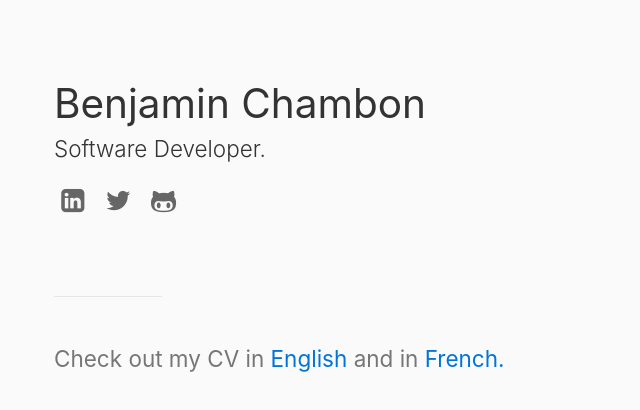
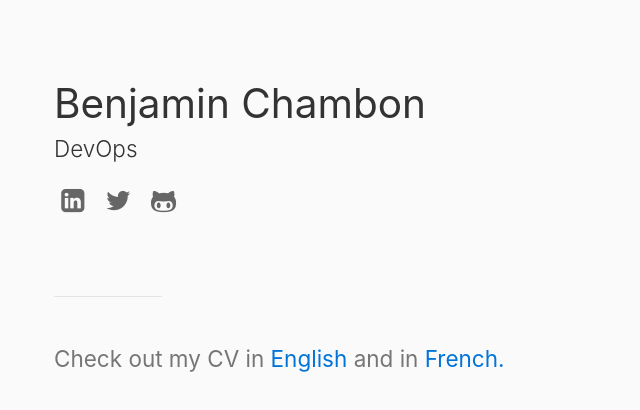
Before and after one commit to Trigu/Trigu.github.io, a plain HTML site: page index.html in a window 1280 px wide. Shown: the whole page, without its empty margins (0-640 px from the left). Drawn offline with nearby package versions, Linux system fonts and the light colour scheme.

Commit message:
Update title from soft dev to devops

```diff
--- a/index.html
+++ b/index.html
@@ -54,7 +54,7 @@
           <h1><a href="/">Benjamin Chambon</a></h1>
 
           <p class="intro">
-            Software Developer.
+            DevOps
           </p>
           <div class="links">
             <a href="https://ca.linkedin.com/in/benjamin-chambon-35b00a13" title="Check my LinkedIn" class="icon-linkedin-squared"></a>
```
